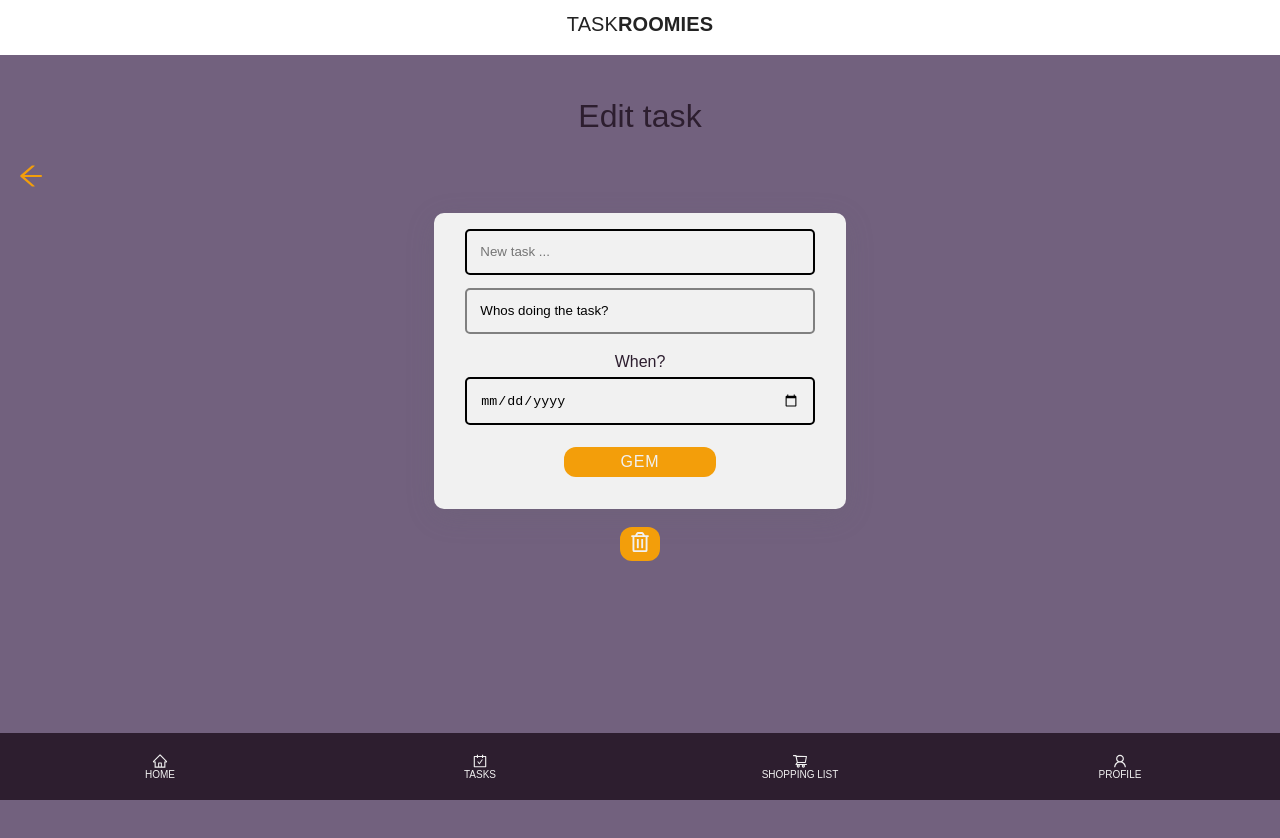
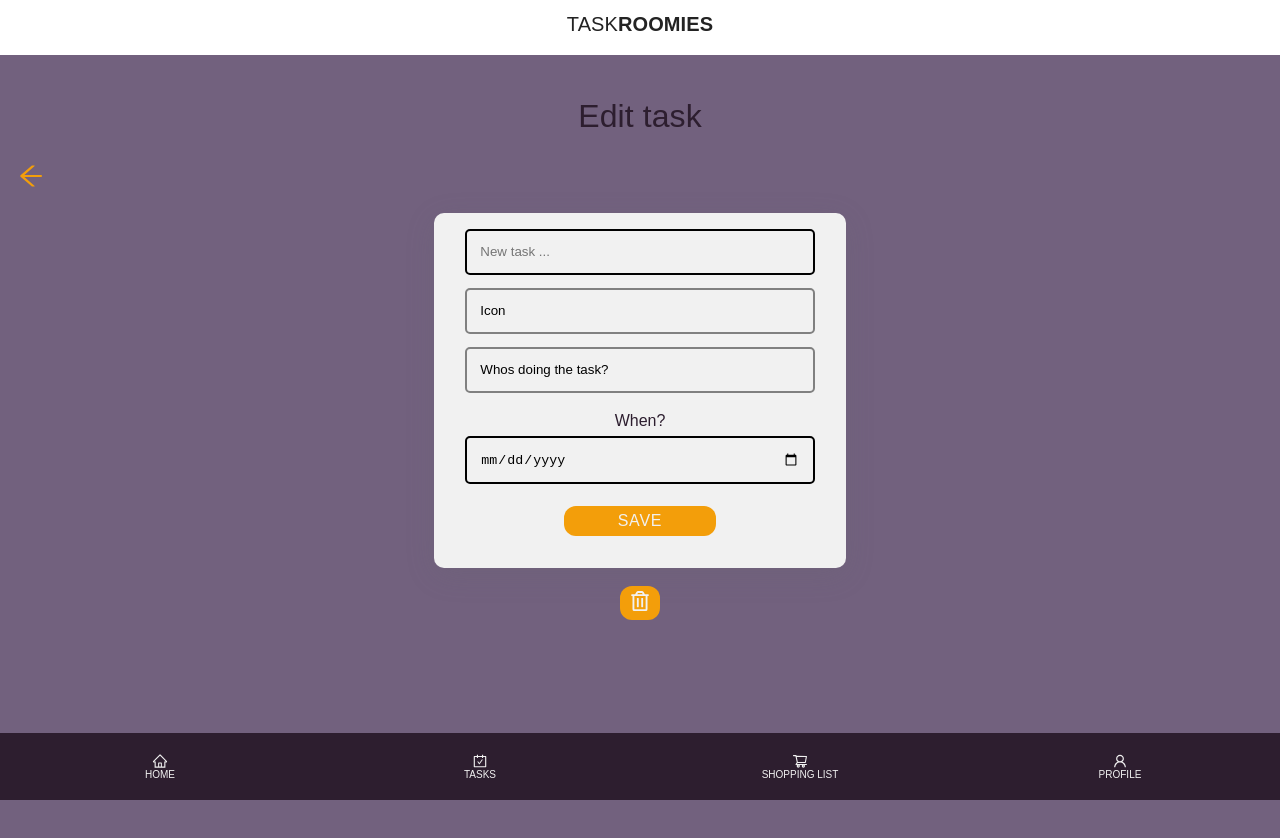
Before and after one commit to trolle18/TaskRoomies-v2, a React (Create React App) app: page /groupupdate/1 in a window 1280 px wide. Shown: the top 838 px of the page. Built offline with nearby package versions, Linux system fonts and the light colour scheme; no server answers; sample sign-in values are in the browser's storage.

Commit message:
form edits

```diff
--- a/src/components/GroupPostCard.js
+++ b/src/components/GroupPostCard.js
@@ -8,7 +8,6 @@ export default function GroupPostCard({ grouptask }) {
     function handleClick() {
         navigate(`/groupupdate/${grouptask.id}`);
     }
-
 
 
     return (
--- a/src/components/GroupTaskForm.js
+++ b/src/components/GroupTaskForm.js
@@ -1,9 +1,11 @@
 import { useState, useEffect } from "react";
 import { useNavigate } from "react-router-dom";
+import { MdHandyman, MdLocalDining, MdCleanHands, MdWaterDrop, MdBed, MdChair, MdShower } from "react-icons/md";
 
 
 export default function GroupTaskForm({ saveGroupTask, grouptask }) {
     const [title, setTitle] = useState("");
+    const [icon, setIcon] = useState("");
     const [person, setPerson] = useState("");
     const [date, setDate] = useState(false);
     const navigate = useNavigate();
@@ -20,6 +22,7 @@ export default function GroupTaskForm({ saveGroupTask, grouptask }) {
 
         const grouptaskData = {
             title: title,
+            icon: icon,
             person: person,
             date: date,
         };
@@ -36,11 +39,24 @@ export default function GroupTaskForm({ saveGroupTask, grouptask }) {
             </label>
 
             <label>
+                <select placeholder="" value={icon} onChange={(e) => setIcon(e.target.value)}>
+                    <option value="">Icon</option>
+                    <option value="tools"> <MdHandyman /></option>
+                    <option value="cutlery"> <MdLocalDining /> </option>
+                    <option value="wash"> <MdCleanHands/> </option>
+                    <option value="water"> <MdWaterDrop/> </option>
+                    <option value="bed"> <MdBed/> </option>
+                    <option value="couch"> <MdChair/> </option>
+                    <option value="bath"> <MdShower/> </option>
+                </select>
+            </label>
+
+            <label>
                 <select placeholder="" value={person} onChange={(e) => setPerson(e.target.value)} >
-                <option value="">Whos doing the task?</option>
-                <option value="fælles">Fælles</option>
-                <option value="Mikkel">Mikkel</option>
-                <option value="Sofie">Sofie</option>
+                    <option value="">Whos doing the task?</option>
+                    <option value="fælles">Fælles</option>
+                    <option value="Mikkel">Mikkel</option>
+                    <option value="Sofie">Sofie</option>
                 </select>
             </label>
 
@@ -49,7 +65,7 @@ export default function GroupTaskForm({ saveGroupTask, grouptask }) {
                 <input placeholder="" type="date" value={date} onChange={(e) => setDate(e.target.value)} />
             </label>
 
-            <button type="submit">Gem</button>
+            <button type="submit">Save</button>
         </form>
     );
 }
--- a/src/index.css
+++ b/src/index.css
@@ -24,10 +24,13 @@
   --font-header: "filson-soft", sans-serif;
 }
 
+
 /* ----- IMPORTS ----- */
 @import url("https://use.typekit.net/smz2raf.css");
 @import url("https://fonts.googleapis.com/css2?family=Montserrat&family=Raleway&display=swap");
 
+
+/* ----- GENERAL ----- */
 body {
   color: var(--txt-clr-d);
   padding: 0;
@@ -37,29 +40,6 @@ body {
   -webkit-font-smoothing: antialiased;
   -moz-osx-font-smoothing: grayscale;
   width: 100%;
-}
-
-code {
-  font-family: source-code-pro, Menlo, Monaco, Consolas, "Courier New",
-    monospace;
-}
-
-/*----- Scrollbar -----*/
-/* Width */
-::-webkit-scrollbar {
-	width: 6px;
-  border: 1px solid var(--background);
-}
-
-/* Track */
-::-webkit-scrollbar-track {
-	background-color: var(--background);
-}
-
-/* Handle */
-::-webkit-scrollbar-thumb {
-	background-color: var(--nav);
-  border-radius: 5px;
 }
 
 h1 {
@@ -84,14 +64,6 @@ p {
 
 a {
   color: var(--orange);
-}
-
-.react-calendar__tile abbr:active {
-  background-color: #d31f5b;
-}
-
-.react-calendar__tile abbr::selection {
-  background-color: #d31f5b;
 }
 
 .App,.page {
@@ -140,6 +112,34 @@ a {
 .text-error:first-letter {
   text-transform: uppercase;
 }
+
+/*----- Scrollbar -----*/
+/* Width */
+::-webkit-scrollbar {
+	width: 6px;
+  border: 1px solid var(--background);
+}
+
+/* Track */
+::-webkit-scrollbar-track {
+	background-color: var(--background);
+}
+
+/* Handle */
+::-webkit-scrollbar-thumb {
+	background-color: var(--nav);
+  border-radius: 5px;
+}
+
+/* Calender */
+.react-calendar__tile abbr:active {
+  background-color: #d31f5b;
+}
+
+.react-calendar__tile abbr::selection {
+  background-color: #d31f5b;
+}
+
 
 /* ---------- HEADER CNTR ---------- */
 .header-cntr {
--- a/src/pages/GroupUpdatePage.js
+++ b/src/pages/GroupUpdatePage.js
@@ -53,7 +53,7 @@ export default function GroupUpdatePage() {
             <GroupTaskForm saveGroupTask={handleSubmit} grouptask={grouptask} />
 
             <button onClick={handleDelete}>
-                {" "}  <FaRegTrashAlt size={20} />
+                <FaRegTrashAlt size={20} />
             </button>
         </section>
     );
--- a/src/pages/ProfilePage.js
+++ b/src/pages/ProfilePage.js
@@ -13,6 +13,7 @@ export default function ProfilePage({ currentUser }) {
     const [name, setName] = useState("");
     const [email, setEmail] = useState("");
     const [image, setImage] = useState("");
+    const [user, setUser] = useState("");
     const [errorMessage, setErrorMessage] = useState("");
     const auth = getAuth();
     const navigate = useNavigate();
@@ -24,9 +25,9 @@ export default function ProfilePage({ currentUser }) {
             setEmail(auth.currentUser.email);
             const docRef = doc(usersRef, auth.currentUser.uid);
             const userData = (await getDoc(docRef)).data();
-            // const docSnap = await getDoc(docRef);
+            const docSnap = await getDoc(docRef);
             if (userData) {
-            // setUser((prevUser) => ({ ...prevUser, ...docSnap.data() }));
+            setUser((prevUser) => ({ ...prevUser, ...docSnap.data() }));
             setName(userData.name);
             setImage(userData.image || 'placeholder');
             }
@@ -103,15 +104,19 @@ export default function ProfilePage({ currentUser }) {
                             <img src={image} alt={image} onError={(event) => (event.target.src = placerholder)} />
                         </div>
                         <p className="text-error">{errorMessage}</p>
-                        <label for="useravatar" className="profile-avatar-label"> Profile picture </label>
+                        {/* <label for="useravatar" className="profile-avatar-label"> Profile picture </label> */}
+                        <span>Profile picture</span>
                         <input type="file" accept="image/*" value="" onChange={handleImageChange}  name="image" placeholder="pic" />
                     </div>
 
+                    <span>Name</span>
                     <input  type="text" value={name} onChange={e => setName(e.target.value)} name="name" placeholder="name"  />
+
+                    <span>Email</span>
                     <input type="email" value={email} onChange={e => setEmail(e.target.value)}  name="email" placeholder="user@mail.com"  />
 
                     <label className="notif-box">
-                        <div> {" "} <FaBell /> <p>Notifications</p>{" "}</div>
+                        <div> <FaBell /> <p>Notifications</p>{" "}</div>
                         <input className="notif_label" type="checkbox" name="bellcheckbox" />
                     </label>
 
@@ -121,7 +126,7 @@ export default function ProfilePage({ currentUser }) {
                         <button className="btn" onClick={handleSignOut} /*data-id={user.id}*/>
                             Sign out
                         </button>
-                        <button className="btn-outline" onClick={handleUserDelete} /* data-id={uid} */ >
+                        <button className="btn-outline" onClick={handleUserDelete} data-id={auth.currentUser.uid} >
                             Delete user
                         </button>
                     </div>
@@ -131,7 +136,7 @@ export default function ProfilePage({ currentUser }) {
 
             <div className="profile-page">
                 <form>
-                    <h3>My group</h3>
+                    <h3>Group</h3>
 
                     <div className="group-members-box">
                         <div className="user-img">
@@ -155,12 +160,12 @@ export default function ProfilePage({ currentUser }) {
                         <button className="remove-btn"> {" "}<HiMinusCircle />{" "}</button>
                     </div>
 
-                    <button className="invite-btn">
+                    {/* <button className="invite-btn">
                         <svg xmlns="http://www.w3.org/2000/svg" viewBox="0 0 640 512">
                         <path d="M224 256c70.7 0 128-57.31 128-128S294.7 0 224 0C153.3 0 96 57.31 96 128S153.3 256 224 256zM274.7 304H173.3C77.61 304 0 381.6 0 477.3C0 496.5 15.52 512 34.66 512h378.7C432.5 512 448 496.5 448 477.3C448 381.6 370.4 304 274.7 304zM616 200h-48v-48C568 138.8 557.3 128 544 128s-24 10.75-24 24v48h-48C458.8 200 448 210.8 448 224s10.75 24 24 24h48v48C520 309.3 530.8 320 544 320s24-10.75 24-24v-48h48C629.3 248 640 237.3 640 224S629.3 200 616 200z" />
                         </svg>
                         invite
-                    </button>
+                    </button> */}
 
                 </form>
             </div>
```
Also changed, not shown: src/reportWebVitals.js (indentation only).
